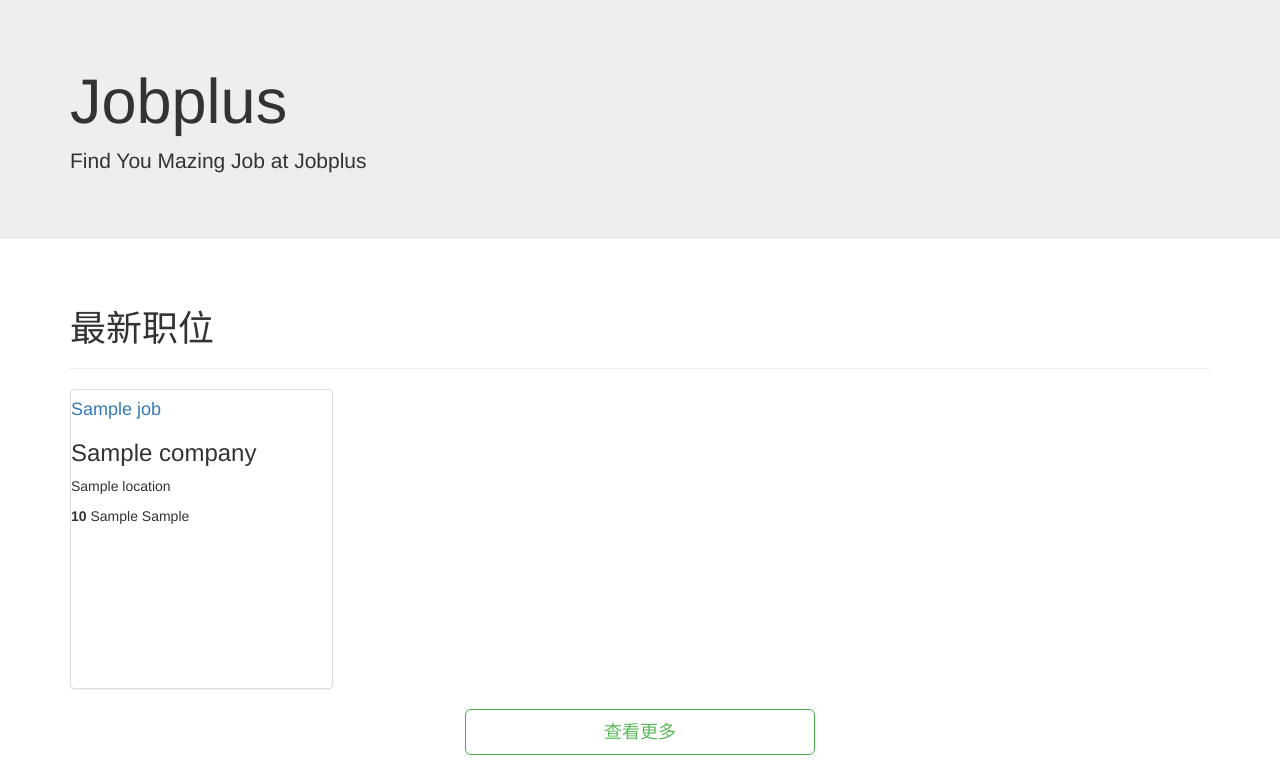
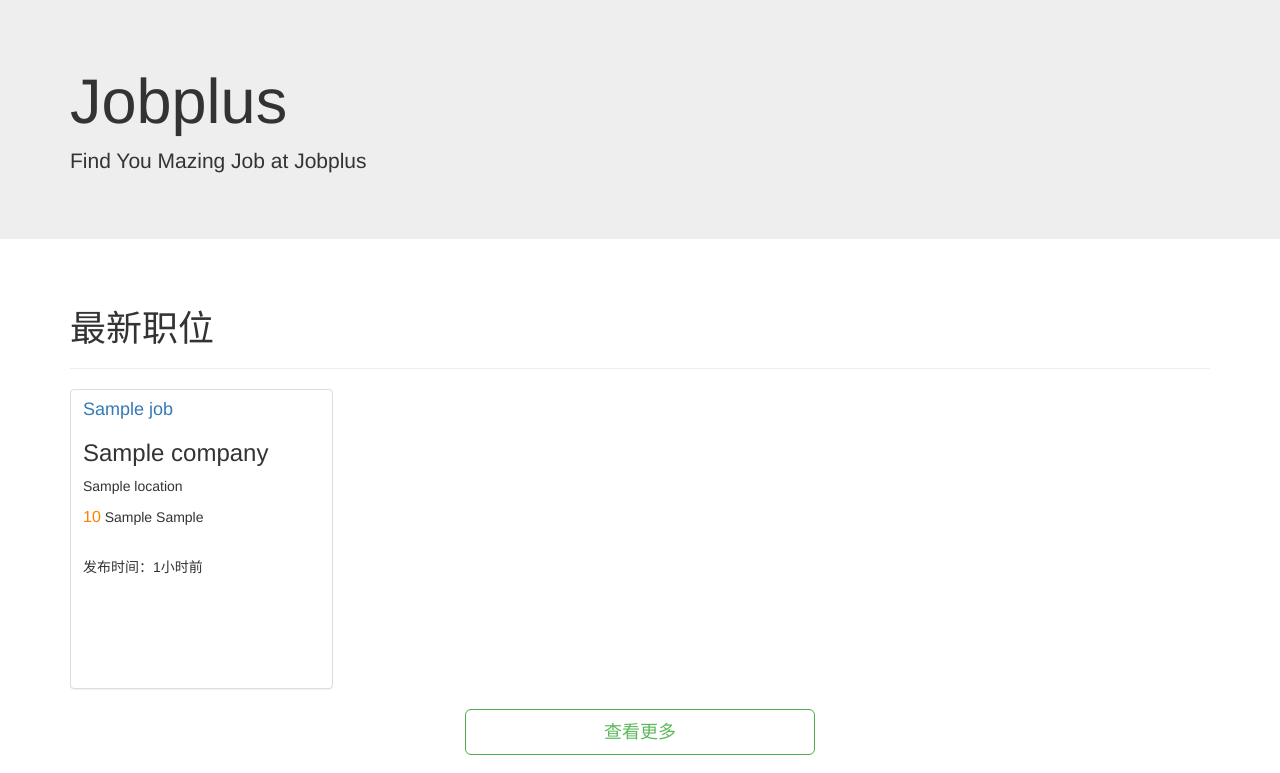
Before and after one commit to uranuday/jobplus7, a Flask app: template jobplus/templates/index.html in a window 1280 px wide. Shown: the part 73-846 px from the top of the page. Run offline with Flask 2, Linux system fonts and the light colour scheme; tables that the repository leaves empty hold one stand-in row (values such as "Sample post"); the template is opened without the code that fills it: values that come from a table or form of the project are taken from there, most other values are stand-ins (such as "Sample title", 1, 10 or a date in 2020); grey boxes marked "Sample" are stand-in pictures; data that the repository does not hold is empty; some libraries are stand-ins or nearby versions.

Commit message:
adjust css

```diff
--- a/jobplus/app.py
+++ b/jobplus/app.py
@@ -2,7 +2,7 @@ from flask import Flask
 from jobplus.models import db, User
 from jobplus.config import configs
 from flask_login import LoginManager
-
+import datetime
 
 
 
@@ -33,6 +33,24 @@ def register_extensions(app):
 
 
 
+def register_filters(app):
+
+    @app.template_filter()
+    def timesince(value):
+        now = datetime.datetime.utcnow()
+        delta = now - value
+        if delta.days > 365:
+            return '{}年前'.format(delta.days // 365)
+        if delta.days > 30:
+            return '{}月前'.format(delta.days // 30)
+        if delta.days > 0:
+            return '{}天前'.format(delta.days)
+        if delta.seconds > 3600:
+            return '{}小时前'.format(delta.seconds // 3600)
+        if delta.seconds > 60:
+            return '{}分钟前'.format(delta.seconds // 60)
+        return '刚刚'
+
 
 
 def create_app(config):
@@ -41,5 +59,6 @@ def create_app(config):
 
     register_blueprint(app)
     register_extensions(app)
+    register_filters(app)
 
     return app
--- a/jobplus/static/main.css
+++ b/jobplus/static/main.css
@@ -37,8 +37,7 @@ a:visited{
 }
 
 a.jobname {
-    font-size: 16px;
-    color: #333;
+    font-size: 18px;
     font-weight: bold;
     line-height: 1;
 }
--- a/jobplus/templates/index.html
+++ b/jobplus/templates/index.html
@@ -23,13 +23,14 @@
 <div class="row">
     {% for job in jobs %}
     <div class="col-sm-6 col-md-4 col-lg-3">
-        <div class="panel panel-default" style="height:300px;">
+        <div class="panel panel-default" style="height:300px; padding-left:12px;">
             <h4>
                 <a href="#">{{ job.job_title }}</a>
             </h4>
             <h3>{{ job.company.company_name }}</h3>
             <p>{{ job.location }}</p>
-            <p><strong>{{ job.salary }}</strong> {{ job.exp_requirement }}  {{ job.edu_requirement }}</p>
+            <p><span style="color:#ff8000; font-size:16px;">{{ job.salary }}</span> {{ job.exp_requirement }}  {{ job.edu_requirement }}</p>
+            <p style="padding-top:18px;">发布时间：{{ job.updated_at|timesince }}</p>
         </div>
     </div>
     {% endfor %}
--- a/jobplus/templates/job/index.html
+++ b/jobplus/templates/job/index.html
@@ -21,12 +21,12 @@
         </div>
         <!-- 公司信息 -->
         <div class="col-md-4">
-            <a href="{{url_for("company.detail", company_id=job.company.id)}}">{{ job.company.company_name }}</a>
+            <a style="font-weight: bold;" href="{{url_for("company.detail", company_id=job.company.id)}}">{{ job.company.company_name }}</a>
             <p>{{ job.company.description }}</p>
         </div>
         <!-- 发布时间 -->
         <div class="col-md-2">
-            <p>{{ job.updated_at }}</p>
+            <p>{{ job.updated_at|timesince }}</p>
         </div>
 
     </div>
```
